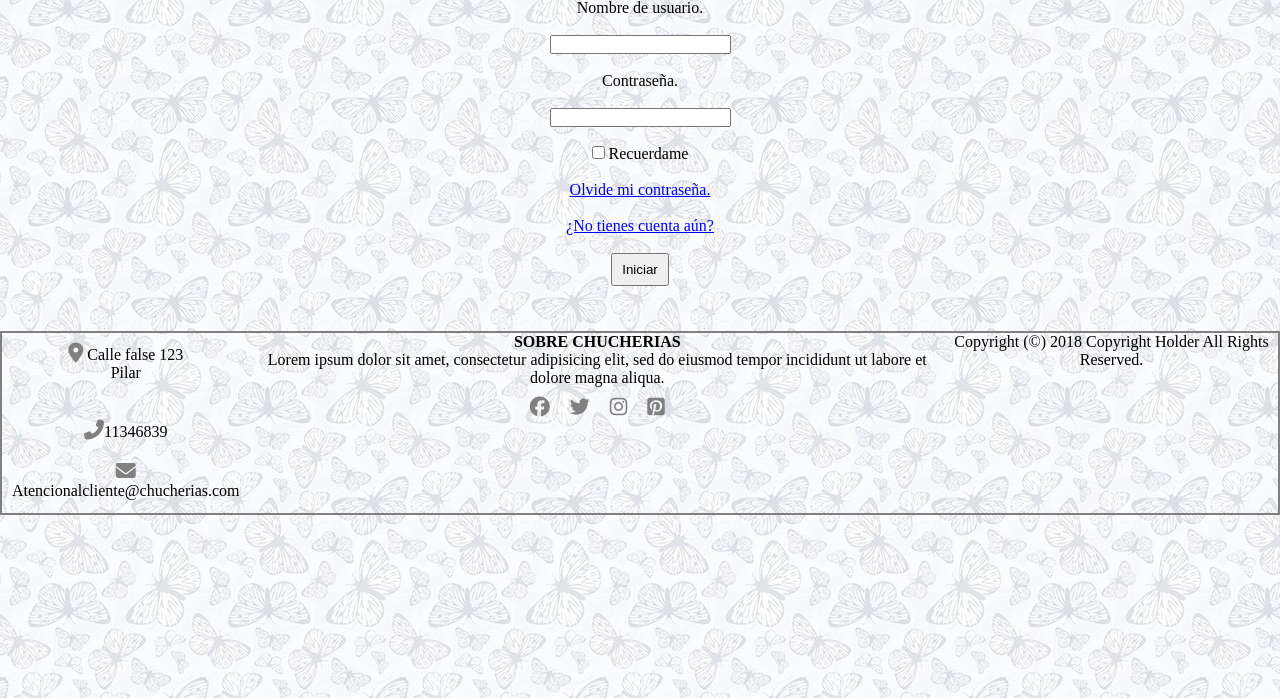
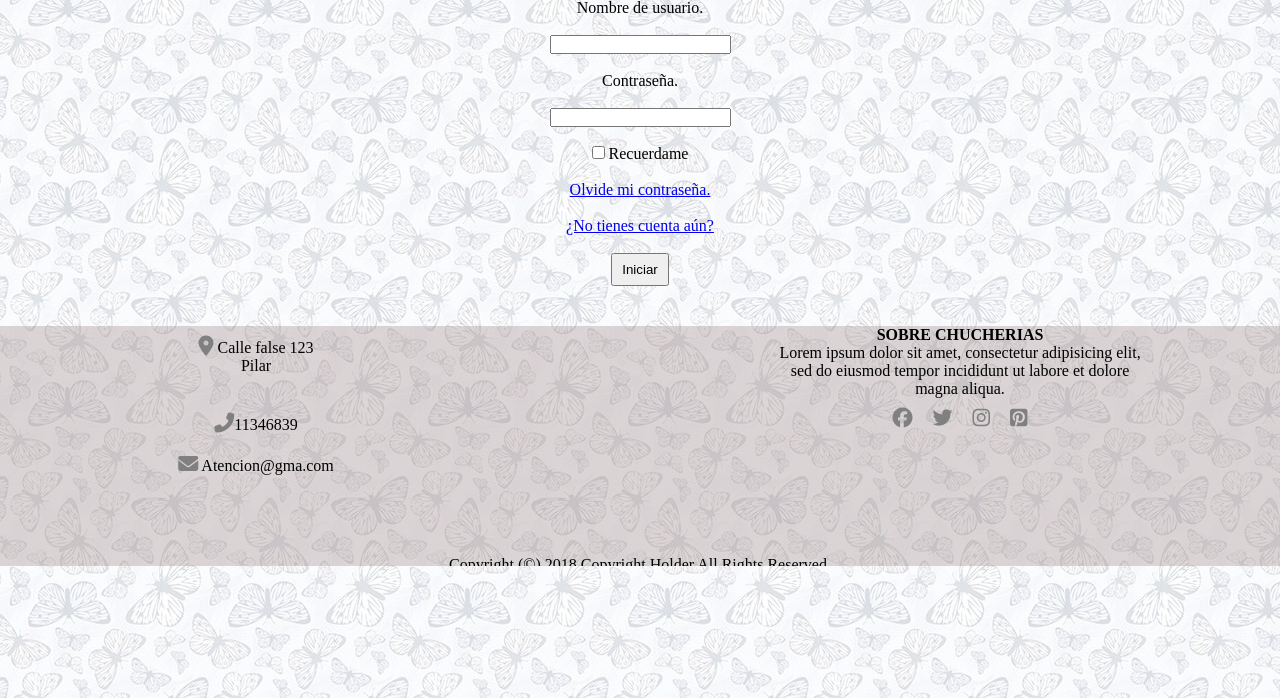
Before and after one commit to sebamoccagatta/proyecto-readme-, a PHP site: page /iniciar_sesion.php in a window 1280 px wide. Shown: the part 102-800 px from the top of the page. Run offline with PHP 8.4, Linux system fonts and the light colour scheme; some libraries are stand-ins or nearby versions.

Commit message:
subi cambios

```diff
--- a/css/stilos.css
+++ b/css/stilos.css
@@ -225,14 +225,22 @@ footer ul{
 /*footer simple para las paginas de registro e iniciar seccion*/
 .footer-simple{
   width: 100vw;
-  height: 23vh;
+  height: 30vh;
   overflow: hidden;
-  display: inline-flex;
   text-align: center;
-  margin-top: 55px;
-  position: relative;
+  margin-top: 40px;
    bottom:10px;
-   border: 2px double grey;
+   background-color: #9e8b8b59;
+}
+.loginfooter1{
+  width: 30vw;
+  float: left;
+  margin-right: 25%;
+  margin-left: 5%;
+}
+.loginfooter2{
+  width: 30vw;
+  float: left;
 }
 i{
   color: grey;
@@ -243,8 +251,9 @@ i{
 .ula{
   flex-direction: column;
 }
-.copy{
+.loginfooter3{
   clear: both;
+  margin-top: 18%;
 }
 
 @media (max-width:)
--- a/iniciar_sesion.php
+++ b/iniciar_sesion.php
@@ -33,9 +33,9 @@
     <div class="footer-simple">
       <div class="loginfooter1">
           <ul class="ula">
-            <li><a href="#"><i class="fas fa-map-marker-alt"></i></a> Calle false 123<br> Pilar </li><br>
-            <li><a href="#"><i class="fas fa-phone-alt"></i></a>11346839</li>
-            <li><a href="#"><i class="fas fa-envelope"></i></a>Atencionalcliente@chucherias.com</li>
+            <li><a href="#"><i class="fas fa-map-marker-alt"></a></i> Calle false 123<br> Pilar </li><br>
+            <li><a href="#"><i class="fas fa-phone-alt"></a></i>11346839</li>
+            <li><a href="#"><i class="fas fa-envelope"></a></i> Atencion@gma.com</li>
           </ul>
       </div>
       <div class="loginfooter2">
```
